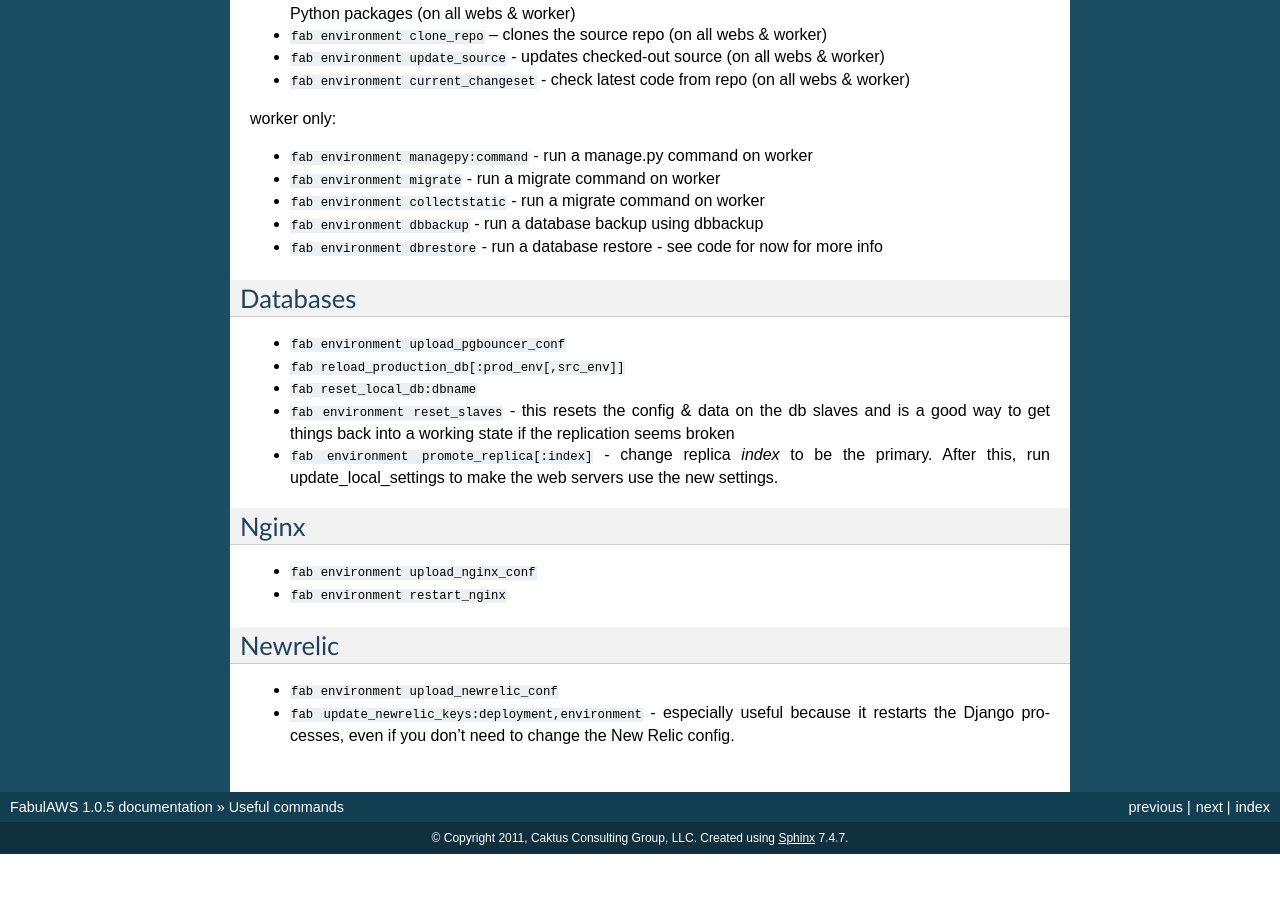
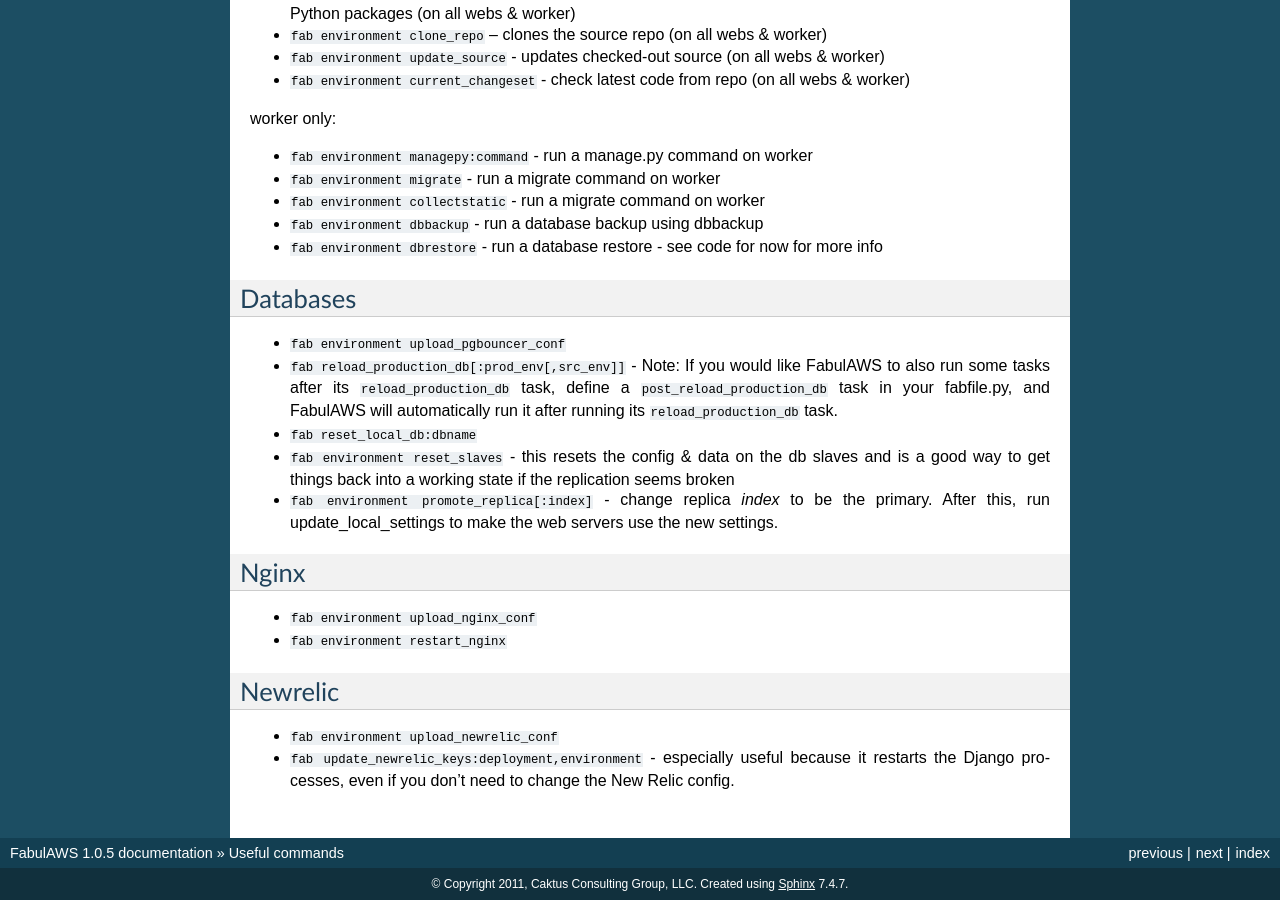
Before and after one commit to caktus/fabulaws, a Sphinx documentation site: the page built from docs/useful_commands.rst, in a window 1280 px wide and 900 px high, scrolled down 1823 px. Built offline with Sphinx 7.4.7, drawn with Linux system fonts in a browser that asks for light colours; before the commit the page ends 2677 px from its top, so only the background shows below that.

Commit message:
document users' ability to define 'post_reload_production_db' task

```diff
--- a/docs/useful_commands.rst
+++ b/docs/useful_commands.rst
@@ -103,7 +103,10 @@ Databases
 ---------
 
 * ``fab environment upload_pgbouncer_conf``
-* ``fab reload_production_db[:prod_env[,src_env]]``
+* ``fab reload_production_db[:prod_env[,src_env]]`` - Note: If you would like FabulAWS
+  to also run some tasks after its ``reload_production_db`` task, define a
+  ``post_reload_production_db`` task in your fabfile.py, and FabulAWS will
+  automatically run it after running its ``reload_production_db`` task.
 * ``fab reset_local_db:dbname``
 * ``fab environment reset_slaves`` - this resets the config & data on the db slaves and is a good
   way to get things back into a working state if the replication seems broken
```
